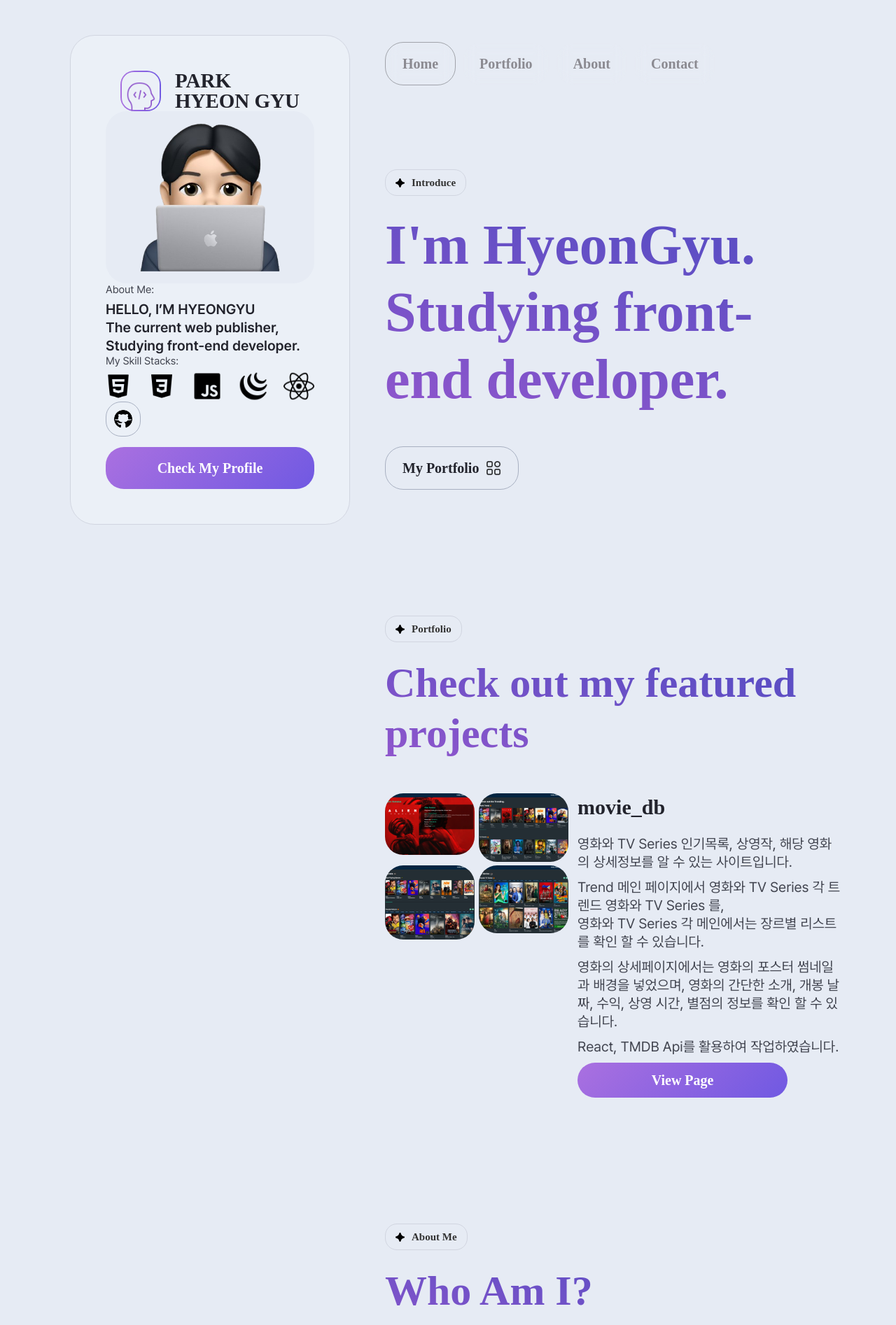
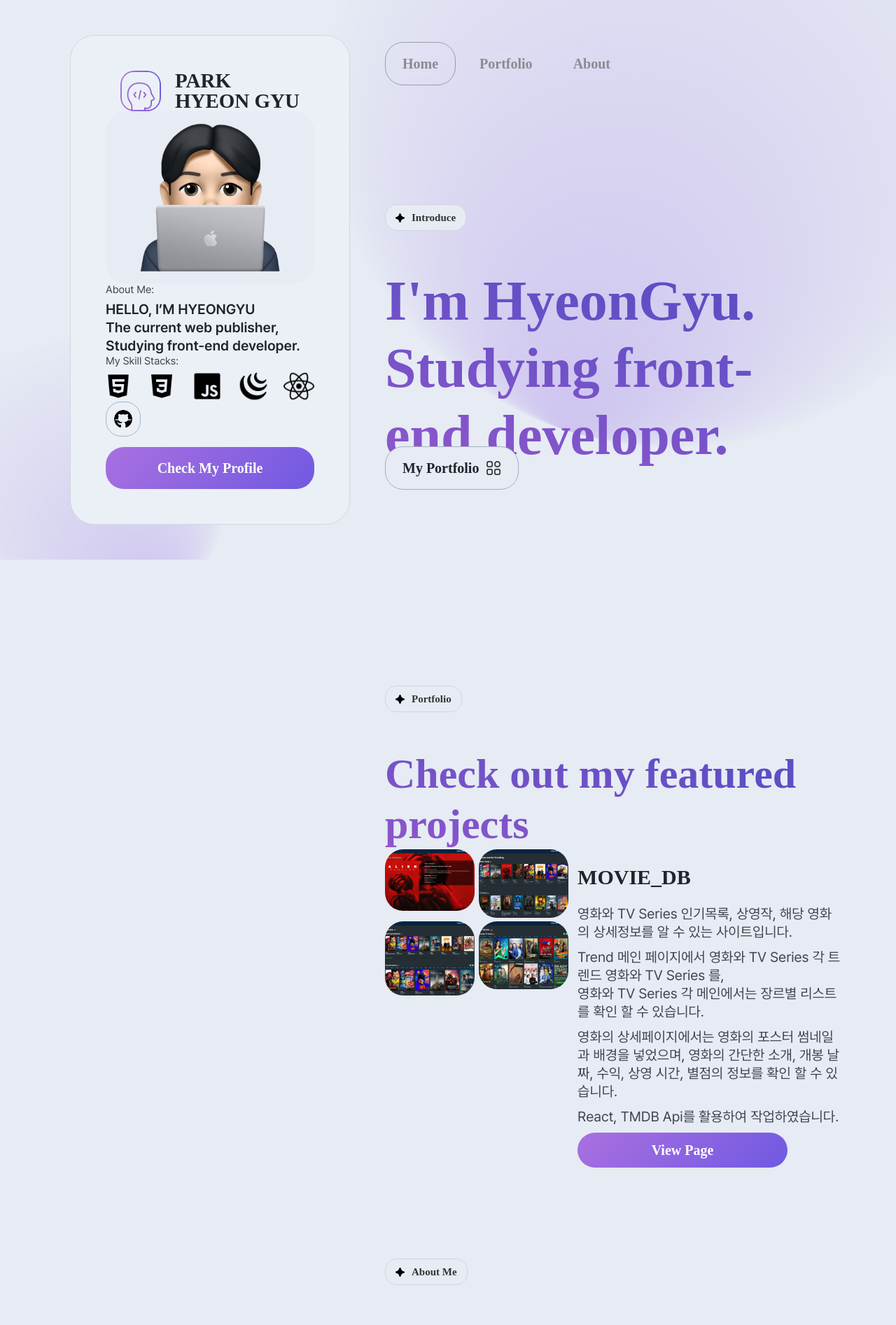
Before and after one commit to Rafdidas/about_portfolio, a React (Create React App) app: page / in a window 1280 px wide. Shown: the top 1894 px of the page at 70% size. Built offline with nearby package versions, Linux system fonts and the light colour scheme.

Commit message:
pc 버전 완성

```diff
--- a/src/App.css
+++ b/src/App.css
@@ -52,7 +52,7 @@ a:focus {text-decoration:none; cursor:pointer;}
 input[type="number"]::-webkit-outer-spin-button,
 input[type="number"]::-webkit-inner-spin-button { -webkit-appearance: none; margin: 0;}
 
-body {background:#e6ebf4; }
+body {position:relative; background:#e6ebf4; }
 section {width:100%;}
 
 :root{
@@ -67,3 +67,12 @@ section {width:100%;}
 }
 
 .wrapper {padding-left:500px; min-height:700px;}
+
+/* hover */
+.hover_cont {transform: scale3d(1, 1, 1); will-change:transform; transition: transform 0.2s var(--animbezier);}
+.hover_cont:hover {transform: scale3d(1.03, 1.03, 1.03);}
+/* transition */
+.animate {transform:translate(0px, 50px); -webkit-transition:all 1s ease; -moz-transition:all 1s ease; -o-transition:all 1s ease; transition:all 1s ease;}
+.animate.more_ani {transform:translate(0px, 80px); -webkit-transition:all 1.2s ease; -moz-transition:all 1.2s ease; -o-transition:all 1.2s ease; transition:all 1.2s ease;}
+.animate.more_ani2 {transform:translate(0px, 100px); -webkit-transition:all 1.4s ease; -moz-transition:all 1.4s ease; -o-transition:all 1.4s ease; transition:all 1.4s ease;}
+.animate.active {transform: translate(0, 0);}
--- a/src/App.js
+++ b/src/App.js
@@ -1,14 +1,23 @@
 import './App.css';
-import Header from './Component/header';
-import Main from './Component/main';
-import Profile from './Component/profile';
+import BackGround from './Component/background.component';
+import Header from './Component/header.component';
+import Main from './Component/main.component';
+import Profile from './Component/profile.component.';
 
 function App() {
+  const scrollToSection = (id) => {
+      const section = document.getElementById(id);
+      if (section) {
+          section.scrollIntoView({ behavior: 'smooth' });
+      }
+  };
+
   return (
     <div className="wrapper">
-      <Header/>
+      <Header scrollToSection={scrollToSection} />
+      <BackGround/>
       <Profile/>
-      <Main/>
+      <Main scrollToSection={scrollToSection} />
     </div>
   );
 }
--- /dev/null
+++ b/src/CSS/background.module.css
@@ -0,0 +1,3 @@
+.main_bg {position:fixed; top:0; left:0; z-index:-1; width:100%; height:100%; overflow:hidden;}
+.main_bg .bg_top {position:absolute; top:-45vh; right:-5vw; width:880px; height:880px;}
+.main_bg .bg_bottom {position:absolute; top:60vh; left:-8vw; width:425px; height:425px;}
--- a/src/CSS/header.module.css
+++ b/src/CSS/header.module.css
@@ -1,6 +1,6 @@
 header {position:fixed; top:6rem; right:0; z-index:30; width:calc(100% - 500px); height:6rem; padding:0 10rem 0 5rem; }
 header .hd_navi > ul {display:flex; justify-content:start; align-items:center; column-gap:1rem; width:inherit; height:inherit;}
 header .hd_navi > ul > li {display:flex; justify-content:center; align-items:center;}
-header .hd_navi > ul > li > span {display:block; width:100%; height:100%; padding:0 2.4rem; border-radius:var(--radius-m); color:#8b8a91; font-family: 'Syne'; font-size:2rem; font-weight:600; line-height:6rem; backdrop-filter:blur(10px); cursor: pointer; transition:all 0.3s ease-in-out; }
-header .hd_navi > ul > li > span.active {border:1px solid rgba(0,0,0,0.3);}
-header .hd_navi > ul > li > span:hover {color:#22232c;}
+header .hd_navi > ul > li > a {display:block; width:100%; height:100%; padding:0 2.4rem; border-radius:var(--radius-m); color:#8b8a91; font-family: 'Syne'; font-size:2rem; font-weight:600; line-height:6rem; backdrop-filter:blur(10px); cursor: pointer; transition:all 0.3s ease-in-out; }
+header .hd_navi > ul > li > a.active {border:1px solid rgba(0,0,0,0.3);}
+header .hd_navi > ul > li > a:hover {color:#22232c;}
--- a/src/CSS/main.module.css
+++ b/src/CSS/main.module.css
@@ -2,7 +2,6 @@
 #main .headline_subtitle {display:inline-flex; align-items:center; height:3.8rem; margin-bottom: 2.2rem; padding:0 1.4rem; border-radius:var(--radius-xs); border:1px solid #d1d5e0; background:#e6ebf4;}
 #main .headline_subtitle img {margin-right:1rem;}
 #main .headline_subtitle span {font-family: 'Syne'; font-size:1.5rem; font-weight:700; line-height: 3.8rem;}
-
 
 #main .intro .headline {position:absolute; left:0; bottom:2rem; padding:0 10rem 0 5rem; width:100%;}
 
@@ -40,3 +39,8 @@
 #main .inner .cont_box.about_box .section .skill_list {display:flex; justify-content:space-between; align-items:center; column-gap:2rem;}
 #main .inner .cont_box.about_box .section .skill_list .tool_box {width:100%; padding:3rem; background:#e6ebf4; border-radius:var(--radius-xl); border:1px solid #d1d5e0; text-align:center;}
 #main .inner .cont_box.about_box .section .skill_list .tool_box > p {margin-top:1.5rem; color:#22232c; font-size:2rem; font-weight:700; font-variant-numeric:lining-nums;}
+
+#main .inner .cont_box.about_box .section .about_text {padding-bottom:14.2rem;}
+#main .inner .cont_box.about_box .section .about_text > p { padding:5px 0;}
+#main .inner .cont_box.about_box .section .about_text > p,
+#main .inner .cont_box.about_box .section .about_text > p > strong {color:#424550; font-size:2rem; line-height:1.7; word-break:keep-all;}
--- /dev/null
+++ b/src/Component/background.component.jsx
@@ -0,0 +1,17 @@
+import moduleStyle from '../CSS/background.module.css';
+
+const BackGround = () => {
+
+    return (
+        <div className={moduleStyle.main_bg}>
+            <div className={moduleStyle.bg_top}>
+                <img src={process.env.PUBLIC_URL + `../img/bg_top.svg`} alt="bg_top" />
+            </div>
+            <div className={moduleStyle.bg_bottom}>
+                <img src={process.env.PUBLIC_URL + `../img/bg_bottom.svg`} alt="bg_bottom" />
+            </div>
+        </div>
+    )
+}
+
+export default BackGround;
--- /dev/null
+++ b/src/Component/header.component.jsx
@@ -0,0 +1,53 @@
+import { useState } from 'react';
+import moduleStyle from '../CSS/header.module.css';
+import { useEffect } from 'react';
+
+const Header = ({scrollToSection}) => {
+    const [activeSection, setActiveSection] = useState('home');
+
+    useEffect(() => {
+        const handleScroll = () => {
+            const sections = document.querySelectorAll('.section');
+            const scrollPosition = window.scrollY;
+
+            sections.forEach(section => {
+                const sectionTop = section.offsetTop - 50;
+                const sectionHeight = section.offsetHeight;
+                const sectionId = section.getAttribute('id');
+
+                if (scrollPosition >= sectionTop && scrollPosition < sectionTop + sectionHeight) {
+                    setActiveSection(sectionId);
+                }
+            });
+        };
+
+        window.addEventListener('scroll', handleScroll);
+        return () => {
+            window.removeEventListener('scroll', handleScroll);
+        };
+    }, []);
+
+    return (
+        <header className={moduleStyle.header}>
+            <div className={moduleStyle.hd_navi}>
+                <ul>
+                    <li><a href="#home" className={activeSection === 'home' ? moduleStyle.active : ''} onClick={(e)=>{
+                        e.preventDefault();
+                        scrollToSection('home');
+                    }}>Home</a></li>
+                    <li><a href="#portfolio" className={activeSection === 'portfolio' ? moduleStyle.active : ''} onClick={(e)=>{
+                        e.preventDefault();
+                        scrollToSection('portfolio');
+                    }}>Portfolio</a></li>
+                    <li><a href="#about" className={activeSection === 'about' ? moduleStyle.active : ''} onClick={(e)=>{
+                        e.preventDefault();
+                        scrollToSection('about');
+                    }}>About</a></li>
+                    {/* <li><span>Contact</span></li> */}
+                </ul>
+            </div>
+        </header>
+    )
+}
+
+export default Header;
--- a/src/Component/header.js
+++ /dev/null
@@ -1,18 +0,0 @@
-import moduleStyle from '../CSS/header.module.css';
-
-const Header = () => {
-    return (
-        <header className={moduleStyle.header}>
-            <div className={moduleStyle.hd_navi}>
-                <ul>
-                    <li><span className={moduleStyle.active}>Home</span></li>
-                    <li><span>Portfolio</span></li>
-                    <li><span>About</span></li>
-                    <li><span>Contact</span></li>
-                </ul>
-            </div>
-        </header>
-    )
-}
-
-export default Header;
--- a/src/Component/main.js
+++ b/src/Component/main.component.jsx
@@ -1,33 +1,58 @@
 import moduleStyle from '../CSS/main.module.css';
 
-const Main = () => {
+const Main = ({scrollToSection}) => {
+    window.addEventListener('load', function() {
+        function contScroll() {
+            var sections = document.querySelectorAll('.animate');
+            sections.forEach(function(section) {
+                var y = window.scrollY;
+                var a = Math.floor(section.getBoundingClientRect().top + window.scrollY - (window.innerHeight / 1.5));
+                if (y >= a) {
+                    section.classList.add('active');
+                } else {
+                    section.classList.remove('active');
+                }
+            });
+        }
+
+        window.addEventListener('scroll', function() {
+            contScroll();
+        });
+
+        contScroll();
+    });
+
+
     return(
         <div id={moduleStyle.main}>
-            <section id={moduleStyle.home} className={moduleStyle.intro}>
+            <section id={`home`} className={`${moduleStyle.intro} section`}>
                 <div id={moduleStyle.headline} className={moduleStyle.headline}>
-                    <p className={moduleStyle.headline_subtitle}><img src={process.env.PUBLIC_URL + '../img/dot.svg'} alt="dot" /><span>Introduce</span></p>
-                    <h1 className={moduleStyle.headline_title}>
+                    <p className={`${moduleStyle.headline_subtitle} animate`}><img src={process.env.PUBLIC_URL + '../img/dot.svg'} alt="dot" /><span>Introduce</span></p>
+                    <h1 className={`${moduleStyle.headline_title} animate more_ani`}>
                         I'm HyeonGyu.<br/>
                         Studying front-end developer.
                     </h1>
-                    <p className={moduleStyle.section_btn}><a href="portfolio">My Portfolio<img src={process.env.PUBLIC_URL + '../img/menu_icon.png'} alt="dot" /></a></p>
+                    <p className={`${moduleStyle.section_btn} hover_cont`}><a href="#portfolio" onClick={(e)=>{
+                        e.preventDefault();
+                        scrollToSection('portfolio');
+                    }}>My Portfolio<img src={process.env.PUBLIC_URL + '../img/menu_icon.png'} alt="dot" /></a></p>
                 </div>
             </section>
-            <section id={moduleStyle.portfolio} className={`${moduleStyle.inner} ${moduleStyle.inner_first} ${moduleStyle.portfolio}`}>
-                <div className={`${moduleStyle.cont_box} ${moduleStyle.cont_title}`}>
-                    <p className={moduleStyle.headline_subtitle}><img src={process.env.PUBLIC_URL + '../img/dot.svg'} alt="dot" /><span>Portfolio</span></p>
-                    <h2 className={moduleStyle.cont_title}>Check out my featured projects</h2>
+            <section id={`portfolio`} className={`${moduleStyle.inner} ${moduleStyle.inner_first} ${moduleStyle.portfolio} section`}>
+                <div className={`${moduleStyle.cont_box} ${moduleStyle.cont_title} animate`}>
+                    <p className={`${moduleStyle.headline_subtitle} animate`}><img src={process.env.PUBLIC_URL + '../img/dot.svg'} alt="dot" /><span>Portfolio</span></p>
+                    <h2 className={`${moduleStyle.cont_title} animate more_ani`}>Check out my featured projects</h2>
                 </div>
                 <div className={`${moduleStyle.cont_box} ${moduleStyle.grid_box}`}>
                     <div className={moduleStyle.section}>
-                        <div className={moduleStyle.img}>
-                            <img src={process.env.PUBLIC_URL + '../img/mbdb_detail.png'} alt="mbdb_detail" />
-                            <img src={process.env.PUBLIC_URL + '../img/mbdb.png'} alt="mbdb" />
-                            <img src={process.env.PUBLIC_URL + '../img/mbdb_movie.png'} alt="mbdb_movie" />
-                            <img src={process.env.PUBLIC_URL + '../img/mbdb_tv.png'} alt="mbdb_tv" />
+                        <div className={`${moduleStyle.img} animate more_ani`}>
+                            <img className={`hover_cont`} src={process.env.PUBLIC_URL + '../img/mbdb_detail.png'} alt="mbdb_detail" />
+                            <img className={`hover_cont`} src={process.env.PUBLIC_URL + '../img/mbdb.png'} alt="mbdb" />
+                            <img className={`hover_cont`}src={process.env.PUBLIC_URL + '../img/mbdb_movie.png'} alt="mbdb_movie" />
+                            <img className={`hover_cont`}src={process.env.PUBLIC_URL + '../img/mbdb_tv.png'} alt="mbdb_tv" />
                         </div>
-                        <div className={moduleStyle.cont_text}>
-                            <h3>movie_db</h3>
+                        <div className={`${moduleStyle.cont_text} animate more_ani2`}>
+                            <h3>MOVIE_DB</h3>
                             <p>영화와 TV Series 인기목록, 상영작, 해당 영화의 상세정보를 알 수 있는 사이트입니다.</p>
                             <p>
                                 Trend 메인 페이지에서 영화와 TV Series 각 트렌드 영화와 TV Series 를,<br/>
@@ -37,25 +62,25 @@ const Main = () => {
                                 영화의 상세페이지에서는 영화의 포스터 썸네일과 배경을 넣었으며, 영화의 간단한 소개, 개봉 날짜, 수익, 상영 시간, 별점의 정보를 확인 할 수 있습니다.
                             </p>
                             <p>React, TMDB Api를 활용하여 작업하였습니다.</p>
-                            <a href="https://rafdidas.github.io/movie_db/" target="_blank" rel="noopener noreferrer">View Page</a>
+                            <a  className={`hover_cont`} href="https://rafdidas.github.io/movie_db/" target="_blank" rel="noopener noreferrer">View Page</a>
                         </div>
                     </div>
                 </div>
             </section>
-            <section id={moduleStyle.about} className={`${moduleStyle.inner} ${moduleStyle.inner_first} ${moduleStyle.about}`}>
+            <section id={`about`} className={`${moduleStyle.inner} ${moduleStyle.inner_first} ${moduleStyle.about} section`}>
                 <div className={`${moduleStyle.cont_box} ${moduleStyle.cont_title}`}>
-                    <p className={moduleStyle.headline_subtitle}><img src={process.env.PUBLIC_URL + '../img/dot.svg'} alt="dot" /><span>About Me</span></p>
-                    <h2 className={moduleStyle.cont_title}>Who Am I?<br/>I will tell you about me</h2>
+                    <p className={`${moduleStyle.headline_subtitle} animate `}><img src={process.env.PUBLIC_URL + '../img/dot.svg'} alt="dot" /><span>About Me</span></p>
+                    <h2 className={`${moduleStyle.cont_title} animate more_ani`}>Who Am I?<br/>I will tell you about me</h2>
                 </div>
                 <div className={`${moduleStyle.cont_box} ${moduleStyle.about_box}`}>
                     <div className={moduleStyle.section}>
-                        <div className={moduleStyle.title_section}>
+                        <div className={`${moduleStyle.title_section} animate `}>
                             <h3>Work experience</h3>
                         </div>
-                        <p className={moduleStyle.now_work}>
+                        <p className={`${moduleStyle.now_work} animate more_ani`}>
                             웹에이전시 UX 그룹과 GX 그룹에서 근무하며 웹 퍼블리싱을 담당하고 있으며,<br/>다양한 신규 쇼핑몰을 구축하고, 기존의 쇼핑몰들을 운영관리 및 유지보수를 수행 중
                         </p>
-                        <div className={moduleStyle.work_list}>
+                        <div className={`${moduleStyle.work_list} animate more_ani2`}>
                             <div className={moduleStyle.section_box}>
                                 <div className={moduleStyle.year}>2019</div>
                                 <div className={moduleStyle.company}>
@@ -108,30 +133,57 @@ const Main = () => {
                                 </div>
                             </div>
                         </div>
-                        <div className={moduleStyle.title_section}>
-                            <h3>My favourite tools</h3>
+                        <div className={`${moduleStyle.title_section} animate`}>
+                            <h3>My skill stacks</h3>
                         </div>
-                        <div className={moduleStyle.skill_list}>
-                            <div className={moduleStyle.tool_box}>
+                        <div className={`${moduleStyle.skill_list} animate ani_more`}>
+                            <div className={`${moduleStyle.tool_box} hover_cont`}>
                                 <img src={process.env.PUBLIC_URL + '../img/html.png'} alt="html" />
                                 <p>HTML5</p>
                             </div>
-                            <div className={moduleStyle.tool_box}>
+                            <div className={`${moduleStyle.tool_box} hover_cont`}>
                                 <img src={process.env.PUBLIC_URL + '../img/css.png'} alt="CSS" />
                                 <p>CSS3</p>
                             </div>
-                            <div className={moduleStyle.tool_box}>
+                            <div className={`${moduleStyle.tool_box} hover_cont`}>
                                 <img src={process.env.PUBLIC_URL + '../img/js.png'} alt="js" />
                                 <p>Java Script</p>
                             </div>
-                            <div className={moduleStyle.tool_box}>
+                            <div className={`${moduleStyle.tool_box} hover_cont`}>
                                 <img src={process.env.PUBLIC_URL + '../img/jquery_color.png'} alt="Jquery" />
                                 <p>Jquery</p>
                             </div>
-                            <div className={moduleStyle.tool_box}>
+                            <div className={`${moduleStyle.tool_box} hover_cont`}>
                                 <img src={process.env.PUBLIC_URL + '../img/react.png'} alt="React" />
                                 <p>React</p>
                             </div>
+                        </div>
+                    </div>
+                </div>
+                <div className={`${moduleStyle.cont_box} ${moduleStyle.about_box}`}>
+                    <div className={moduleStyle.section}>
+                        <div className={`${moduleStyle.title_section} animate`}>
+                            <h3>About Me</h3>
+                        </div>
+                        <div className={`${moduleStyle.about_text} animate`}>
+                            <p>
+                               안녕하세요. 저는 박현규 입니다.
+                            </p>
+                            <p>
+                                <strong>“저는 언제나 성실한 자세로 시작한 일은 포기하지 않고 반드시 끝내는 성격을 가지고 있습니다.”</strong>
+                            </p>
+                            <p>
+                                화면이 코드를 통해 하나씩 채워지는 것을 직관적으로 확인할 수 있어, 웹 퍼블리셔에 매력을 느꼈고,
+                            </p>
+                            <p>
+                                더 나아가 프론트엔드라는 직무로 저를 한 단계 더 발전시키기 위하여 노력하고 있습니다.
+                            </p>
+                            <p>
+                                아직은 서툴고 부족하기에 많이 배워야하고 더 많은 노력이 필요하다는 것을 알고 있습니다.
+                            </p>
+                            <p>
+                                실패에 두려워하지 않고, 항상 노력하며 끊임없이 공부하고 센스있는 프론트엔드 개발자가 될 수 있도록 노력하겠습니다.
+                            </p>
                         </div>
                     </div>
                 </div>
--- a/src/Component/profile.js
+++ b/src/Component/profile.component..jsx
@@ -33,8 +33,8 @@ const Profile = () => {
                     <ul className={moduleStyle.socials}>
                         <li><a href="https://github.com/Rafdidas" target="_blank" rel="noopener noreferrer"><img src={process.env.PUBLIC_URL + '../img/github_b.png'} alt="github" /></a></li>
                     </ul>
-                    <span className={moduleStyle.profile_btn}>
-                        <a href="https://github.com/Rafdidas" target="_blank" rel="noopener noreferrer">Check My Profile</a>
+                    <span className={`${moduleStyle.profile_btn}`}>
+                        <a className='hover_cont' href="https://github.com/Rafdidas" target="_blank" rel="noopener noreferrer">Check My Profile</a>
                     </span>
                 </div>
             </div>
```
Also changed, not shown: public/img/bg_bottom.svg (added), public/img/bg_top.svg (added).
